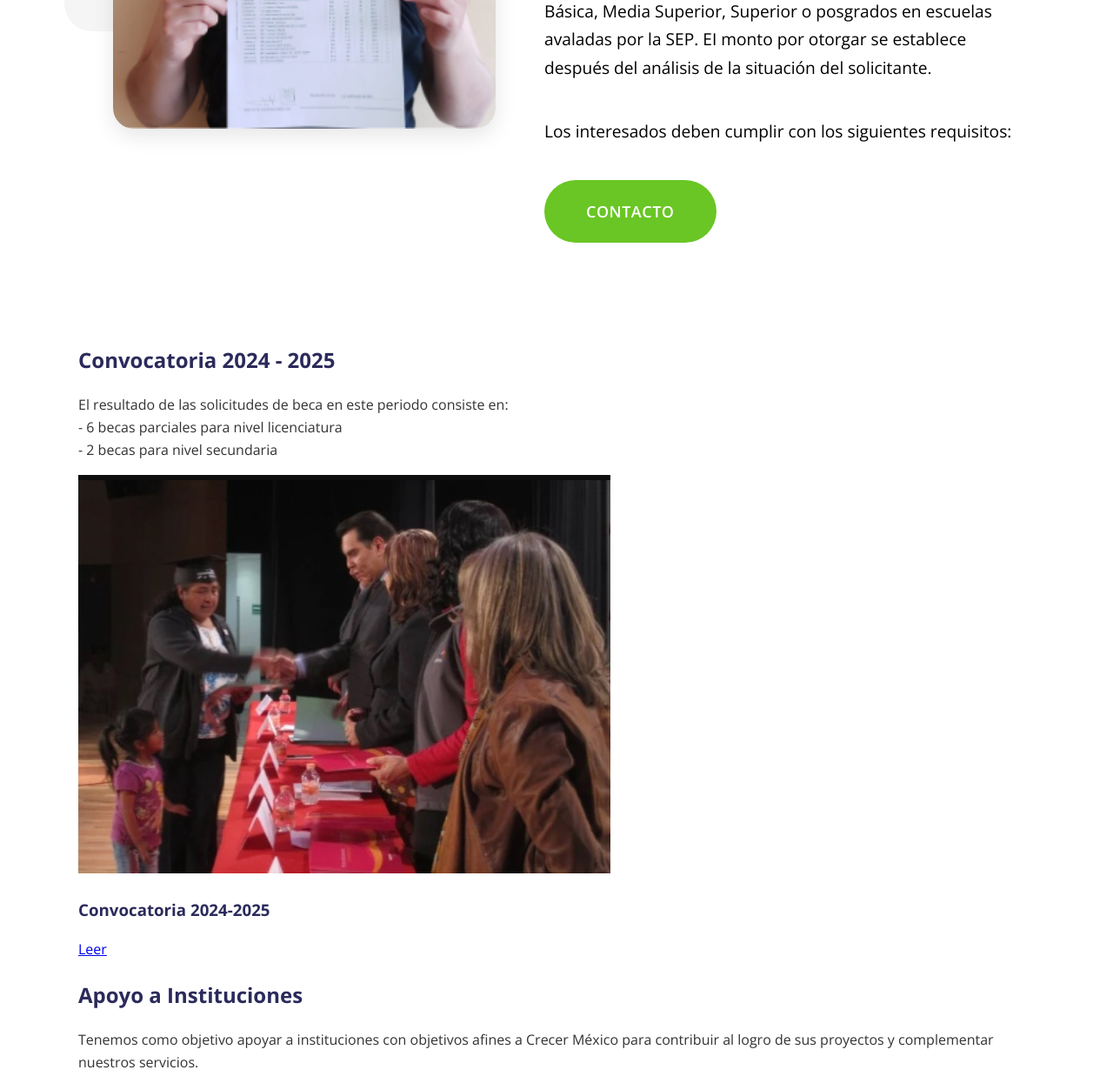
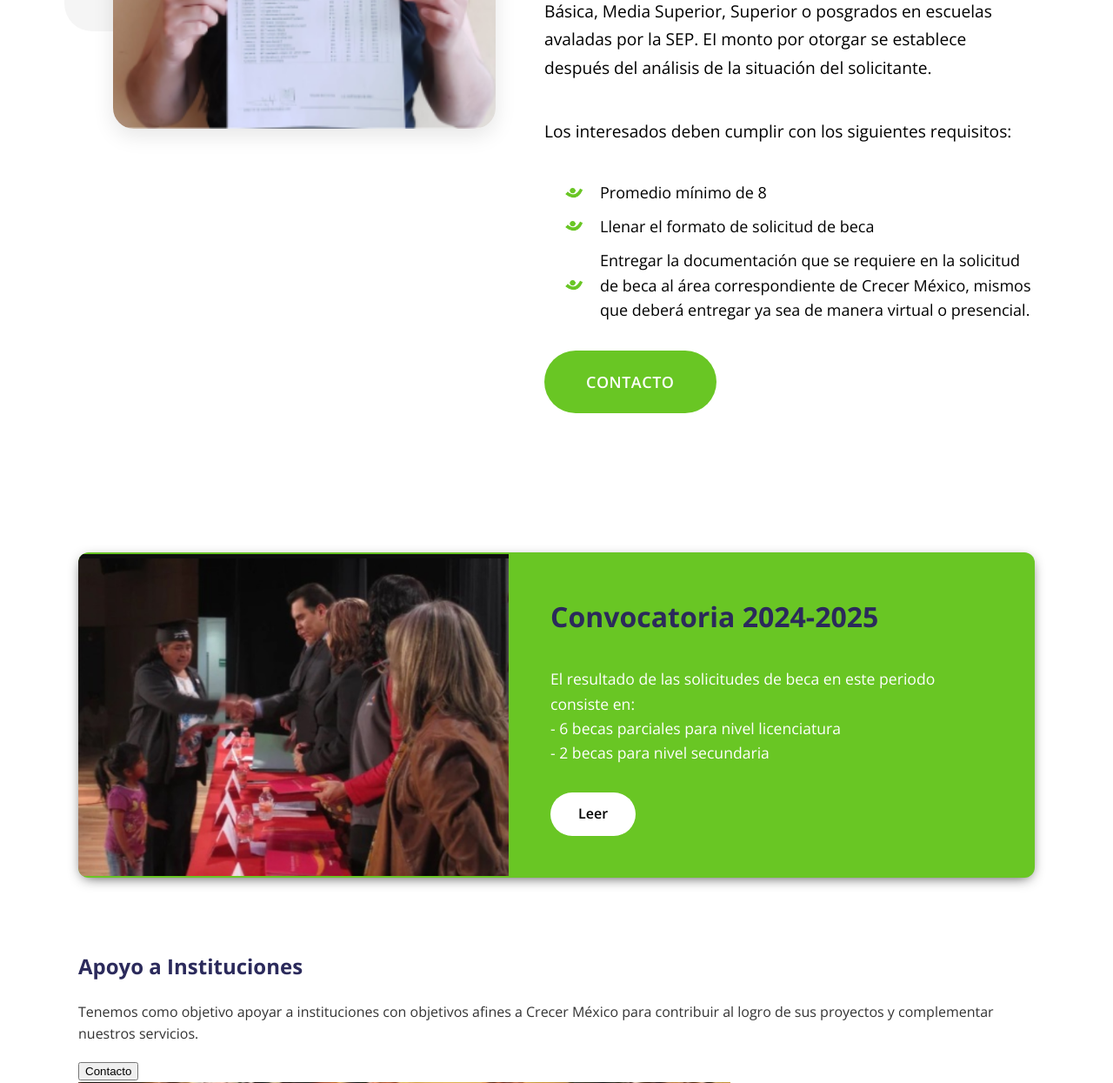
Before and after one commit to Carlos2902/crecer-mexico-pagina-web, a Django app: page /proyectos/ in a window 1280 px wide. Shown: the part 2757-4002 px from the top of the page at 87% size. Run offline with Django 5.2, Linux system fonts and the light colour scheme; data comes from the database, SQL or seed files in the repository; both versions use the stored data as it was after the commit; some libraries are stand-ins or nearby versions.

Commit message:
Se finalizó la sección de convocatorias de becas para la página de proyectos

```diff
--- a/apps/projects/admin.py
+++ b/apps/projects/admin.py
@@ -105,6 +105,10 @@
         ('Contenido Principal', {
             'fields': ('imagen', 'titulo', 'subtitulo', 'texto')
         }),
+        ('Contenido de Viñetas',{
+            'fields': ('contenido_vinetas',),
+            'description': 'Escribe cada viñeta en una línea nueva.'
+            }),
         ('Botón de Acción', {
             'fields': ('texto_boton',)
         }),
--- a/apps/projects/models.py
+++ b/apps/projects/models.py
@@ -153,6 +153,12 @@
         verbose_name="Texto",
         help_text="Contenido de texto de la sección"
     )
+
+    contenido_vinetas = models.TextField(
+        verbose_name="Contenido (viñetas)",
+        help_text="Contenido de los requisitos de beca. Escribe cada viñeta en una línea nueva."
+    )
+
     texto_boton = models.CharField(
         max_length=50,
         default="Contactar",
@@ -168,6 +174,10 @@
     class Meta:
         verbose_name = "Proyectos - Becas Escolares"
         verbose_name_plural = "Proyectos - Becas Escolares"
+
+    def get_contenido_vinetas_list(self):
+        """Retorna el contenido trasero de viñetas como lista"""
+        return [linea.strip() for linea in self.contenido_vinetas.split('\n') if linea.strip()]
 
     def __str__(self):
         return f"Becas: {self.titulo}"
--- a/static/css/projects.css
+++ b/static/css/projects.css
@@ -658,3 +658,183 @@
     font-size: 1.2rem;
   }
 }
+.becas-texto {
+  list-style: none; /* Quita los bullets por defecto */
+  padding-left: 0;
+  margin: 20px 0;
+}
+
+.becas-texto li {
+  position: relative;
+  padding-left: 40px; /* Espacio para el bullet personalizado */
+  margin: 10px 0;
+  line-height: 1.6;
+  color: var(--color-primary-black);
+}
+
+.becas-texto li::before {
+  content: '';
+  position: absolute;
+  left: 0;
+  top: 50%;
+  transform: translateY(-50%);
+  width: 20px;
+  height: 20px;
+  background-image: url('/media/logos/bullet_point.png');
+  background-size: contain;
+  background-repeat: no-repeat;
+  background-position: center;
+}
+
+/* Opcional: Ajustar el primer y último elemento */
+.becas-texto li:first-child {
+  margin-top: 0;
+}
+
+.becas-texto li:last-child {
+  margin-bottom: 0;
+}
+
+/* ============================================= */
+/* SECCIÓN 4: CONVOCATORIAS Y DOCUMENTOS         */
+/* ============================================= */
+
+/* --- Estilos Base (Mobile First) --- */
+
+.convocatorias_documentos {
+  padding: calc(var(--spacing-unit) * 5) 0; /* 40px */
+  font-family: var(--font-family-sans);
+}
+
+.convocatorias_documentos .container h2 {
+  text-align: center;
+  font-size: 2rem;
+  font-weight: var(--font-weight-bold);
+  color: var(--color-primary-dark-blue);
+  margin-bottom: calc(var(--spacing-unit) * 2); /* 16px */
+}
+
+.convocatorias_documentos .container > p {
+  text-align: center;
+  color: var(--color-secondary-gray);
+  max-width: 800px;
+  margin: 0 auto calc(var(--spacing-unit) * 5); /* 40px */
+}
+
+.documentos-grid {
+  display: grid;
+  gap: calc(var(--spacing-unit) * 4); /* 32px */
+}
+
+/*
+  CARD: En móvil, la imagen y la info se apilan verticalmente.
+*/
+.documento-card {
+  background-color: var(--color-primary-green);
+  color: var(--color-primary-white);
+  border-radius: 12px;
+  overflow: hidden;
+  box-shadow: 0 4px 15px -5px var(--shadow-color-20);
+  display: flex;
+  flex-direction: column; /* Apila imagen sobre texto */
+}
+
+.documento-imagen img {
+  display: block;
+  width: 100%;
+  height: 250px; /* Altura fija para la imagen en móvil */
+  object-fit: cover;
+}
+
+.documento-info {
+  padding: calc(var(--spacing-unit) * 4); /* 32px */
+}
+
+.documento-info h3 {
+  font-size: 1.75rem;
+  font-weight: var(--font-weight-bold);
+  margin: 0 0 calc(var(--spacing-unit) * 1.5); /* 12px */
+}
+
+.documento-info p {
+  font-size: 1rem;
+  font-weight: var(--font-weight-regular);
+  line-height: 1.6;
+  margin: 0 0 calc(var(--spacing-unit) * 4); /* 32px */
+}
+
+.btn-documento {
+  display: inline-block;
+  background-color: var(--color-primary-white);
+  color: var(--color-primary-black);
+  padding: calc(var(--spacing-unit) * 1.5) calc(var(--spacing-unit) * 4); /* 12px 32px */
+  border-radius: 50px;
+  text-decoration: none;
+  font-weight: var(--font-weight-semibold);
+  transition: transform 0.2s ease-out;
+}
+
+
+.btn-documento:hover {
+  color: white;
+  transform: scale(1.05);
+  background-color: var(--color-primary-dark-blue);
+  transform: translateY(-2px);
+  box-shadow: 0 calc(var(--spacing-unit) * 1) calc(var(--spacing-unit) * 3) rgba(0, 0, 0, 0.2);
+}
+/* ============================================= */
+/* --- Media Query para Pantallas Medianas (Tablets) --- */
+/* ============================================= */
+@media (min-width: 768px) {
+  /*
+    CARD: Cambiamos a un layout horizontal (flex-direction: row)
+    imitando el mock-up. La imagen ocupa un 40% y el texto el 60% restante.
+  */
+  .documento-card {
+    flex-direction: row; /* Pone los elementos en fila */
+    align-items: center; /* Centra verticalmente el contenido */
+  }
+
+  .documento-imagen {
+    flex: 0 0 40%; /* No crece, no se encoge, base del 40% */
+  }
+
+  .documento-imagen img {
+    height: 100%; /* La altura se adapta al contenido del texto */
+    min-height: 300px; /* Altura mínima para la tarjeta */
+  }
+
+  .documento-info {
+    flex: 1; /* Ocupa el espacio restante */
+    padding: calc(var(--spacing-unit) * 5); /* 40px */
+  }
+}
+
+/* ============================================= */
+/* --- Media Query para Pantallas Grandes (Desktop) --- */
+/* ============================================= */
+@media (min-width: 1024px) {
+  .convocatorias_documentos {
+    padding: calc(var(--spacing-unit) * 8) 0; /* 64px */
+  }
+
+  /*
+    CARD: En pantallas grandes, hacemos la imagen un poco más ancha
+    y aumentamos el espaciado para un look más equilibrado.
+  */
+  .documento-imagen {
+    flex-basis: 45%; /* La imagen ocupa un poco más de espacio */
+  }
+
+  .documento-info {
+    padding: calc(var(--spacing-unit) * 6); /* 48px */
+  }
+
+  .documento-info h3 {
+    font-size: 2rem; /* Título más grande */
+  }
+
+  .documento-info p {
+    font-size: 1.1rem; /* Texto de párrafo ligeramente más grande */
+  }
+}
--- a/templates/projects.html
+++ b/templates/projects.html
@@ -83,7 +83,19 @@
             <div class="becas-info">
                 <h2>{{ becas_escolares.titulo }}</h2>
                 <h3>{{ becas_escolares.subtitulo }}</h3>
-                <p>{{ becas_escolares.texto|linebreaks }}</p>
+                <p>
+                    {{ becas_escolares.texto|linebreaks }}
+                </p>
+
+                <!-- Lista de viñetas corregida -->
+                {% if becas_escolares.get_contenido_vinetas_list %}
+                <ul class="becas-texto">
+                    {% for vineta in becas_escolares.get_contenido_vinetas_list %}
+                    <li>{{ vineta }}</li>
+                    {% endfor %}
+                </ul>
+                {% endif %}
+
                 <button class="btn-becas">{{ becas_escolares.texto_boton }}</button>
             </div>
         </div>
@@ -95,8 +107,6 @@
 {% if convocatorias %}
 <section class="convocatorias_documentos">
     <div class="container">
-        <h2>{{ convocatorias.titulo }}</h2>
-        <p>{{ convocatorias.texto|linebreaks }}</p>
 
         {% if documentos_convocatorias %}
         <div class="documentos-grid">
@@ -107,6 +117,7 @@
                 </div>
                 <div class="documento-info">
                     <h3>{{ documento.titulo }}</h3>
+                    <p>{{ convocatorias.texto|linebreaks }}</p>
                     {% if documento.descripcion %}
                     <p>{{ documento.descripcion|linebreaks }}</p>
                     {% endif %}
```
Also changed, not shown: apps/projects/migrations/0002_becasescolares_contenido_vinetas.py (added), db.sqlite3, mediafiles/logos/bullet_point.png (added), mediafiles/proyectos/documentos/img3.png (added).
